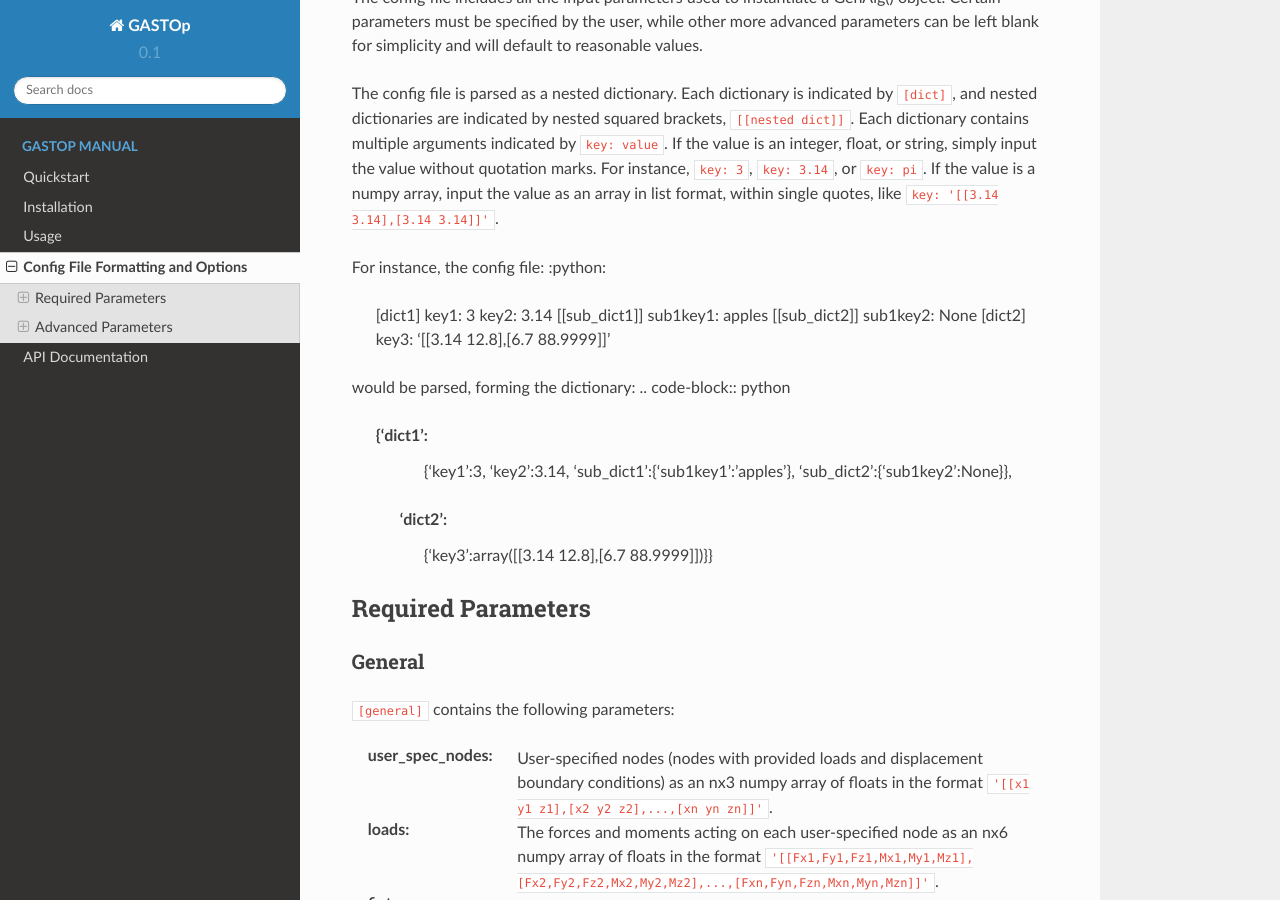
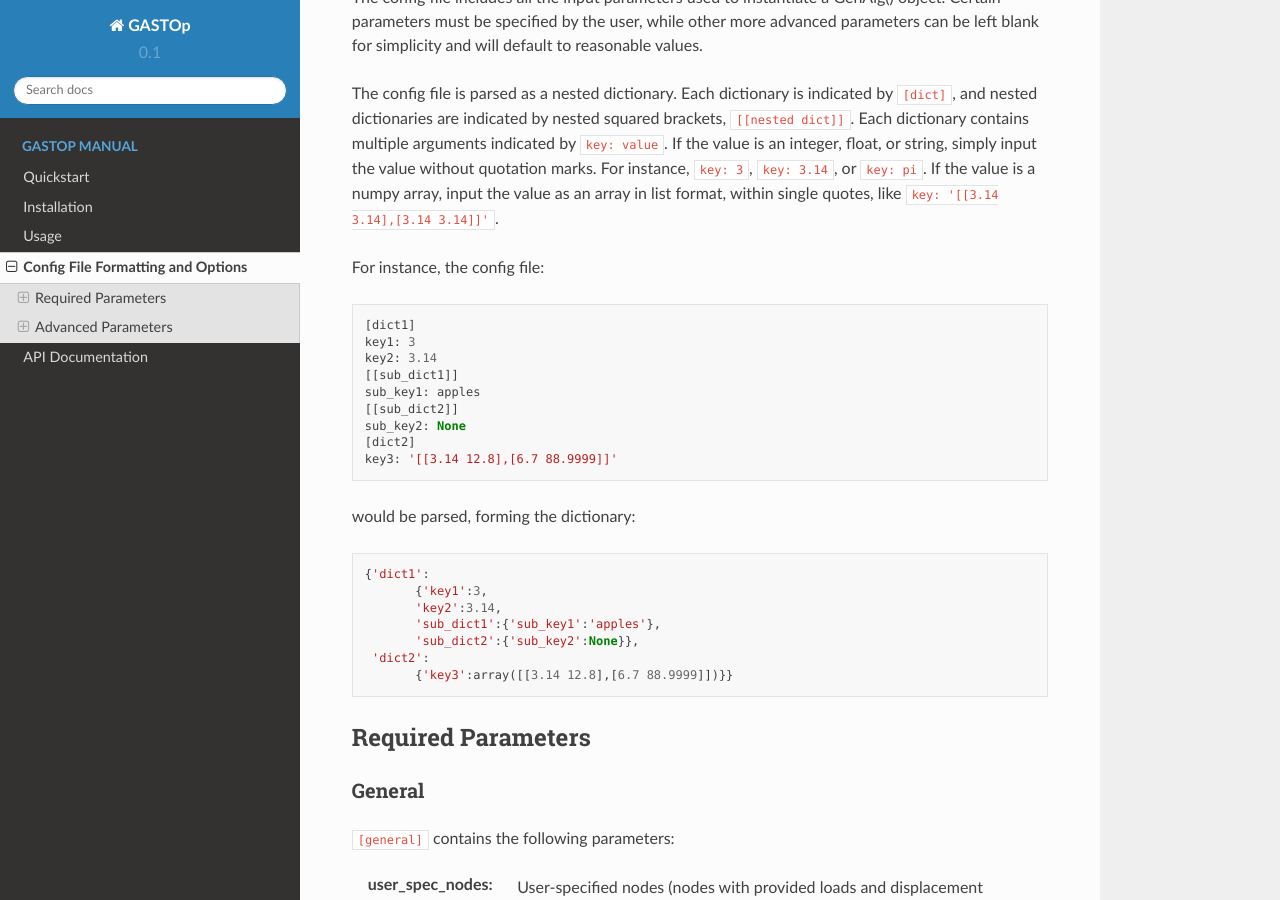
Before and after one commit to f0uriest/GASTOp, a Sphinx documentation site: the page built from docs/config_file_format.rst, in a window 1280 px wide and 900 px high, scrolled down 221 px. Built offline with Sphinx 7.4.7 and the Read the Docs theme 2.0.0, drawn with Linux system fonts in a browser that asks for light colours.

Commit message:
Update config_file_format.rst

```diff
--- a/docs/config_file_format.rst
+++ b/docs/config_file_format.rst
@@ -17,26 +17,29 @@ is a numpy array, input the value as an array in list format, within single
 quotes, like :code:`key: '[[3.14 3.14],[3.14 3.14]]'`.
 
 For instance, the config file:
-:python:
+
+.. code-block:: python
+
        [dict1]
        key1: 3
        key2: 3.14
        [[sub_dict1]]
-       sub1key1: apples
+       sub_key1: apples
        [[sub_dict2]]
-       sub1key2: None
+       sub_key2: None
        [dict2]
        key3: '[[3.14 12.8],[6.7 88.9999]]'
 
 
 would be parsed, forming the dictionary:
+
 .. code-block:: python
 
        {'dict1':
               {'key1':3,
               'key2':3.14,
-              'sub_dict1':{'sub1key1':'apples'},
-              'sub_dict2':{'sub1key2':None}},
+              'sub_dict1':{'sub_key1':'apples'},
+              'sub_dict2':{'sub_key2':None}},
         'dict2':
               {'key3':array([[3.14 12.8],[6.7 88.9999]])}}
 
```
